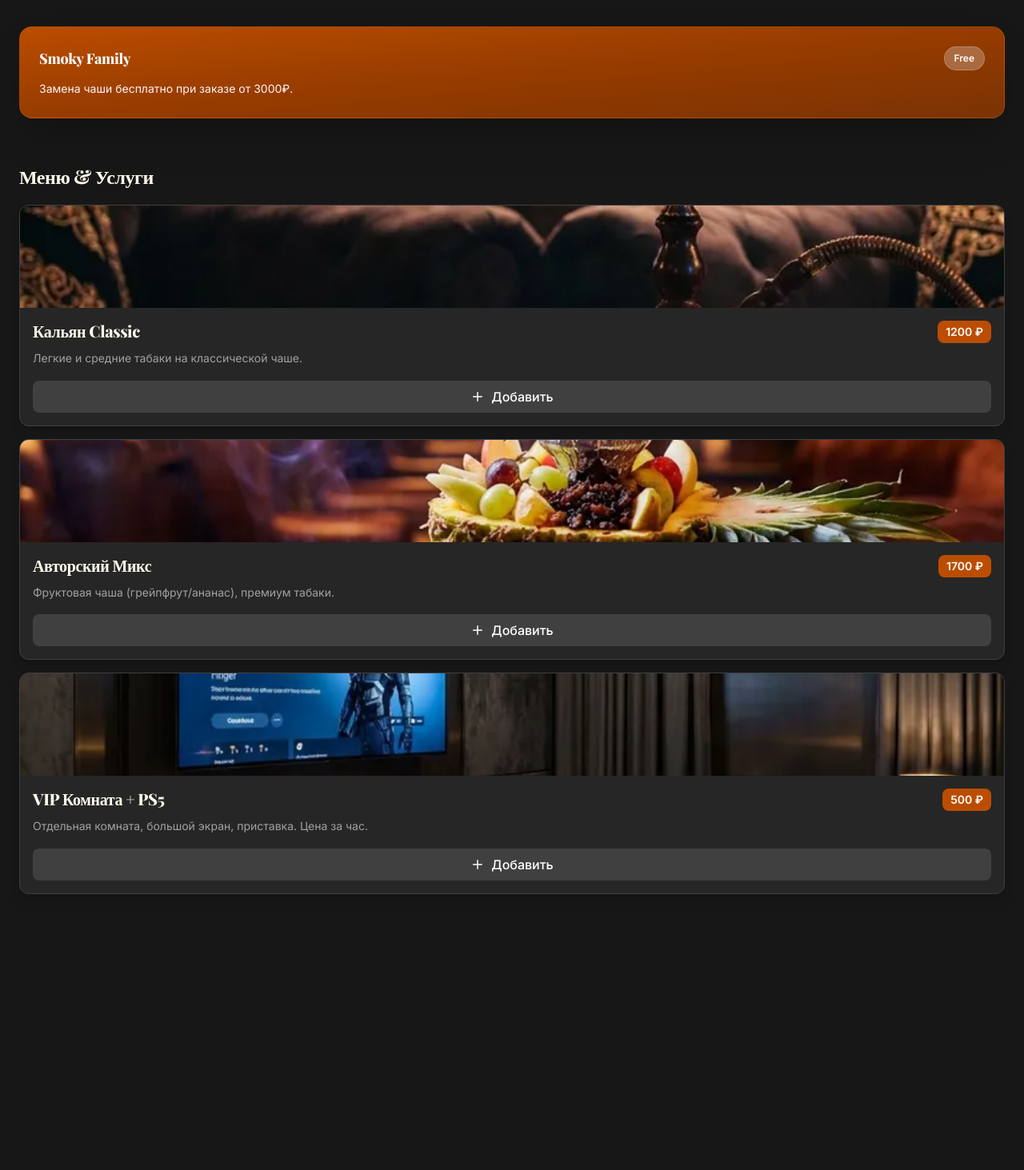
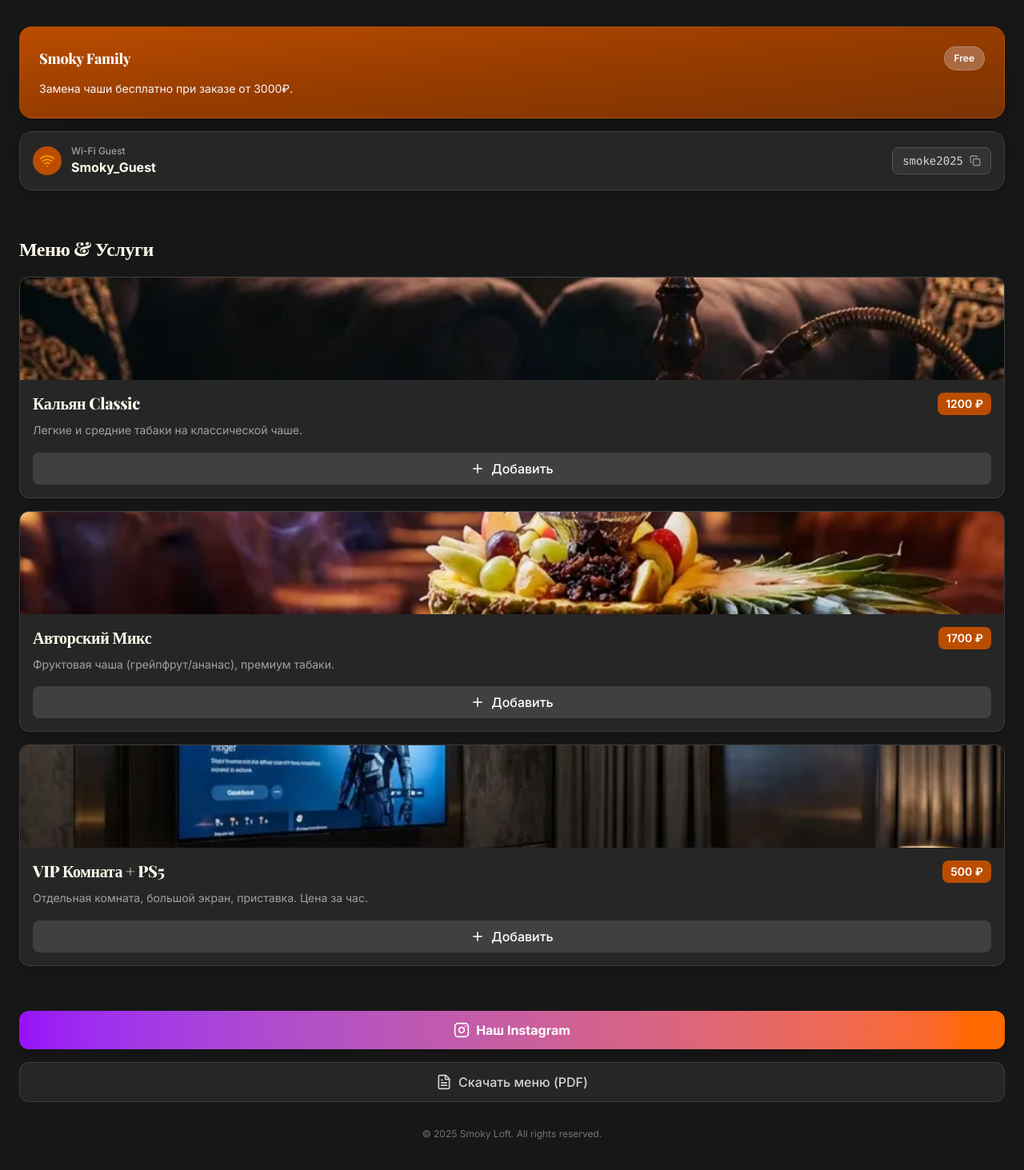
Before and after one commit to slava9999-dev/smoky-loft-mvp, a React (Vite) app: page / in a window 1280 px wide. Shown: the part 171-1634 px from the top of the page at 80% size. Before the commit the page ends 1409 px from the top, so only its background shows below. Built offline with nearby package versions, Linux system fonts and the light colour scheme.

Commit message:
feat: add wifi card, footer, toast notifications and seo improvements

```diff
--- a/index.html
+++ b/index.html
@@ -1,13 +1,22 @@
 <!doctype html>
-<html lang="en">
+<html lang="ru">
   <head>
     <meta charset="UTF-8" />
     <link rel="icon" type="image/svg+xml" href="/vite.svg" />
     <meta name="viewport" content="width=device-width, initial-scale=1.0" />
+    <meta name="description" content="Smoky Loft - Атмосферная кальянная с авторскими миксами, чаем и PS5. Забронируй стол онлайн!" />
+
+    <!-- Open Graph / Facebook -->
+    <meta property="og:type" content="website" />
+    <meta property="og:url" content="https://smoky-loft.app/" />
+    <meta property="og:title" content="Smoky Loft | Кальянная & Lounge" />
+    <meta property="og:description" content="Атмосфера правильного отдыха. Авторские миксы, чайная карта и PS5." />
+    <meta property="og:image" content="https://images.unsplash.com/photo-1527011046414-4781f1f94f8c?q=80&w=1200" />
+
     <link rel="preconnect" href="https://fonts.googleapis.com">
     <link rel="preconnect" href="https://fonts.gstatic.com" crossorigin>
     <link href="https://fonts.googleapis.com/css2?family=Inter:wght@400;500;600;700;800&family=Playfair+Display:wght@700;800;900&display=swap" rel="stylesheet">
-    <title>Smoky Loft</title>
+    <title>Smoky Loft | Lounge Bar</title>
   </head>
   <body>
     <div id="root"></div>
--- a/src/App.jsx
+++ b/src/App.jsx
@@ -2,18 +2,42 @@ import { useState } from 'react';
 import { businessConfig } from './config/business';
 import { ServiceCard } from './components/ServiceCard';
 import { BookingModal } from './components/BookingModal';
+import { Toast } from './components/ui/Toast';
+import { WifiCard } from './components/WifiCard';
+import { Footer } from './components/Footer';
 import { ShoppingBag } from 'lucide-react';
 import { motion } from 'framer-motion';
 
 function App() {
-  const [cart, setCart] = useState([]);
+  const [cart, setCart] = useState(() => {
+    const saved = localStorage.getItem('cart');
+    return saved ? JSON.parse(saved) : [];
+  });
   const [isModalOpen, setIsModalOpen] = useState(false);
+  const [toast, setToast] = useState({ show: false, message: '', type: 'success' });
   const { theme, hero, services, loyalty } = businessConfig;
 
+  // Persist cart
+  useState(() => {
+    localStorage.setItem('cart', JSON.stringify(cart));
+  }, [cart]);
+
+  const showNotification = (message, type = 'success') => {
+    setToast({ show: true, message, type });
+    setTimeout(() => setToast(prev => ({ ...prev, show: false })), 2000);
+  };
+
   const addToCart = (service) => {
-    setCart([...cart, service]);
-    // Haptic feedback pattern if available, otherwise just visual
+    setCart(prev => {
+      const newCart = [...prev, service];
+      localStorage.setItem('cart', JSON.stringify(newCart));
+      return newCart;
+    });
+
+    // Haptic feedback
     if (window.navigator.vibrate) window.navigator.vibrate(50);
+
+    showNotification(`Добавлено: ${service.title}`);
   };
 
   return (
@@ -33,7 +57,7 @@ function App() {
         </div>
 
         {/* Loyalty Card */}
-        <div className={`p-6 rounded-2xl bg-gradient-to-br from-amber-700 via-amber-800 to-amber-900 text-white shadow-2xl mb-8 border border-amber-600/30`}>
+        <div className={`p-6 rounded-2xl bg-gradient-to-br from-amber-700 via-amber-800 to-amber-900 text-white shadow-2xl mb-4 border border-amber-600/30`}>
           <div className="flex justify-between items-center mb-3">
             <h3 className="font-bold text-lg tracking-tight">{loyalty.title}</h3>
             <span className="bg-white/25 px-3 py-1.5 rounded-full text-xs font-semibold backdrop-blur-sm border border-white/20">
@@ -42,12 +66,15 @@ function App() {
           </div>
           <p className="text-sm opacity-95 leading-relaxed">{loyalty.description}</p>
         </div>
+
+        {/* Wifi Card */}
+        <WifiCard onCopy={() => showNotification("Пароль скопирован!")} />
       </header>
 
       {/* Services Grid */}
       <main className="px-6 pb-6">
         <h2 className="text-2xl font-bold mb-5 tracking-tight">Меню & Услуги</h2>
-        <div className="grid gap-4">
+        <div className="grid gap-4 mb-8">
           {services.map(service => (
             <ServiceCard
               key={service.id}
@@ -57,6 +84,8 @@ function App() {
           ))}
         </div>
       </main>
+
+      <Footer onDownloadPdf={() => showNotification("Открываем меню...", "success")} />
 
       {/* Floating Action Button */}
       {cart.length > 0 && (
@@ -82,6 +111,13 @@ function App() {
         isOpen={isModalOpen}
         onClose={() => setIsModalOpen(false)}
         cart={cart}
+        clearCart={() => setCart([])}
+      />
+
+      <Toast
+        isVisible={toast.show}
+        message={toast.message}
+        onClose={() => setToast(prev => ({ ...prev, show: false }))}
       />
     </div>
   );
--- a/src/components/BookingModal.jsx
+++ b/src/components/BookingModal.jsx
@@ -3,7 +3,7 @@ import { motion, AnimatePresence } from 'framer-motion';
 import { X, Check } from 'lucide-react';
 import { businessConfig } from '../config/business';
 
-export function BookingModal({ isOpen, onClose, cart }) {
+export function BookingModal({ isOpen, onClose, cart, clearCart }) {
   const [step, setStep] = useState(1);
   const [date, setDate] = useState('');
   const [time, setTime] = useState('');
@@ -19,6 +19,30 @@ export function BookingModal({ isOpen, onClose, cart }) {
       setTime('');
     }
   }, [isOpen]);
+
+  const formatPhone = (value) => {
+    const numbers = value.replace(/\D/g, '');
+    if (numbers.length === 0) return '';
+    if (numbers.length > 11) return contact.phone; // Limit length
+
+    let formatted = '+7';
+    if (numbers.length > 1) formatted += ' (' + numbers.substring(1, 4);
+    if (numbers.length > 4) formatted += ') ' + numbers.substring(4, 7);
+    if (numbers.length > 7) formatted += '-' + numbers.substring(7, 9);
+    if (numbers.length > 9) formatted += '-' + numbers.substring(9, 11);
+
+    return formatted;
+  };
+
+  const handlePhoneChange = (e) => {
+    const val = e.target.value;
+    // Allow deleting
+    if (val.length < contact.phone.length) {
+      setContact({ ...contact, phone: val });
+      return;
+    }
+    setContact({ ...contact, phone: formatPhone(val) });
+  };
 
   const dates = [
     { label: 'Сегодня', value: 'today' },
@@ -44,6 +68,7 @@ ${cart.map(i => `- ${i.title} (${i.price} ${businessConfig.currency})`).join('\n
 
     const url = `https://t.me/${businessConfig.telegramAdmin}?text=${encodeURIComponent(text)}`;
     window.open(url, '_blank');
+    clearCart();
     onClose();
   };
 
@@ -128,10 +153,10 @@ ${cart.map(i => `- ${i.title} (${i.price} ${businessConfig.currency})`).join('\n
               />
               <input
                 type="tel"
-                placeholder="Телефон"
+                placeholder="+7 (___) ___-__-__"
                 className="w-full p-3 rounded-xl bg-neutral-900 border border-neutral-700 text-white focus:outline-none focus:border-amber-500"
                 value={contact.phone}
-                onChange={e => setContact({...contact, phone: e.target.value})}
+                onChange={handlePhoneChange}
               />
 
               <button
--- /dev/null
+++ b/src/components/Footer.jsx
@@ -0,0 +1,32 @@
+import { Instagram, FileText } from "lucide-react";
+import { businessConfig } from "../config/business";
+
+export function Footer({ onDownloadPdf }) {
+  const { social } = businessConfig;
+
+  return (
+    <footer className="px-6 pb-8 space-y-4">
+      <a
+        href={social.instagram}
+        target="_blank"
+        rel="noopener noreferrer"
+        className="w-full py-3 rounded-xl bg-gradient-to-r from-purple-600 to-orange-500 text-white font-bold flex items-center justify-center gap-2 shadow-lg active:scale-95 transition-transform"
+      >
+        <Instagram size={20} />
+        <span>Наш Instagram</span>
+      </a>
+
+      <button
+        onClick={onDownloadPdf}
+        className="w-full py-3 rounded-xl bg-neutral-800 border border-neutral-700 text-neutral-300 font-medium flex items-center justify-center gap-2 active:scale-95 transition-transform hover:bg-neutral-700"
+      >
+        <FileText size={20} />
+        <span>Скачать меню (PDF)</span>
+      </button>
+
+      <div className="text-center pt-4">
+        <p className="text-xs text-neutral-500">© 2025 {businessConfig.name}. All rights reserved.</p>
+      </div>
+    </footer>
+  );
+}
--- /dev/null
+++ b/src/components/WifiCard.jsx
@@ -0,0 +1,44 @@
+import { Wifi, Copy, Check } from "lucide-react";
+import { useState } from "react";
+import { businessConfig } from "../config/business";
+import { motion } from "framer-motion";
+
+export function WifiCard({ onCopy }) {
+  const { theme, wifi } = businessConfig;
+  const [copied, setCopied] = useState(false);
+
+  const handleCopy = () => {
+    navigator.clipboard.writeText(wifi.password);
+    setCopied(true);
+    onCopy();
+    setTimeout(() => setCopied(false), 2000);
+  };
+
+  return (
+    <motion.div
+      initial={{ opacity: 0, y: 20 }}
+      animate={{ opacity: 1, y: 0 }}
+      className={`p-4 rounded-2xl ${theme.cardBg} border ${theme.border} shadow-lg mb-8 relative overflow-hidden`}
+    >
+      <div className="flex items-center justify-between">
+        <div className="flex items-center gap-3">
+          <div className={`p-2 rounded-full ${theme.accent} bg-opacity-20 text-amber-500`}>
+            <Wifi size={20} />
+          </div>
+          <div>
+            <p className="text-xs text-neutral-400 font-medium">Wi-Fi Guest</p>
+            <p className={`font-bold ${theme.text}`}>{wifi.network}</p>
+          </div>
+        </div>
+
+        <button
+          onClick={handleCopy}
+          className="flex items-center gap-2 px-3 py-1.5 rounded-lg bg-neutral-700/50 hover:bg-neutral-700 transition-colors border border-neutral-600"
+        >
+          <span className="text-sm font-mono text-neutral-300">{wifi.password}</span>
+          {copied ? <Check size={14} className="text-green-500" /> : <Copy size={14} className="text-neutral-400" />}
+        </button>
+      </div>
+    </motion.div>
+  );
+}
--- /dev/null
+++ b/src/components/ui/Toast.jsx
@@ -0,0 +1,24 @@
+import { motion, AnimatePresence } from "framer-motion";
+import { CheckCircle, XCircle } from "lucide-react";
+
+export function Toast({ message, isVisible, onClose, type = "success" }) {
+  return (
+    <AnimatePresence>
+      {isVisible && (
+        <motion.div
+          initial={{ opacity: 0, y: 50, scale: 0.9 }}
+          animate={{ opacity: 1, y: 0, scale: 1 }}
+          exit={{ opacity: 0, y: 20, scale: 0.9 }}
+          className="fixed bottom-24 left-1/2 -translate-x-1/2 z-50 flex items-center gap-3 px-6 py-3 rounded-full bg-neutral-800/90 backdrop-blur-md border border-neutral-700 shadow-2xl text-white"
+        >
+          {type === "success" ? (
+            <CheckCircle size={20} className="text-green-500" />
+          ) : (
+            <XCircle size={20} className="text-red-500" />
+          )}
+          <span className="font-medium text-sm">{message}</span>
+        </motion.div>
+      )}
+    </AnimatePresence>
+  );
+}
--- a/src/config/business.js
+++ b/src/config/business.js
@@ -22,6 +22,15 @@ export const businessConfig = {
     title: "Smoky Family",
     discount: "Free",
     description: "Замена чаши бесплатно при заказе от 3000₽."
+  },
+
+  wifi: {
+    network: "Smoky_Guest",
+    password: "smoke2025"
+  },
+
+  social: {
+    instagram: "https://instagram.com"
   },
 
   // PRESERVE STRUCTURE for ServiceCard component
```
